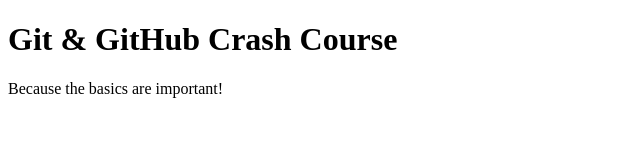
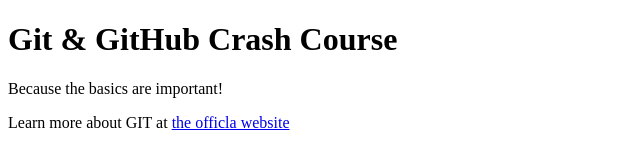
Before and after one commit to llpyyz/github-crash-course-udemy-maxs, a plain HTML site: page index.html in a window 1280 px wide. Shown: the whole page, without its empty margins (0-640 px from the left). Drawn offline with Linux system fonts and the light colour scheme.

Commit message:
added new paragraph tag

```diff
--- a/index.html
+++ b/index.html
@@ -9,5 +9,6 @@
   <body>
     <h1>Git & GitHub Crash Course</h1>
     <p>Because the basics are important!</p>
+    <p>Learn more about GIT at <a href="https://git-scm.com/book/en/v2">the officla website</a></p>
   </body>
 </html>
```
